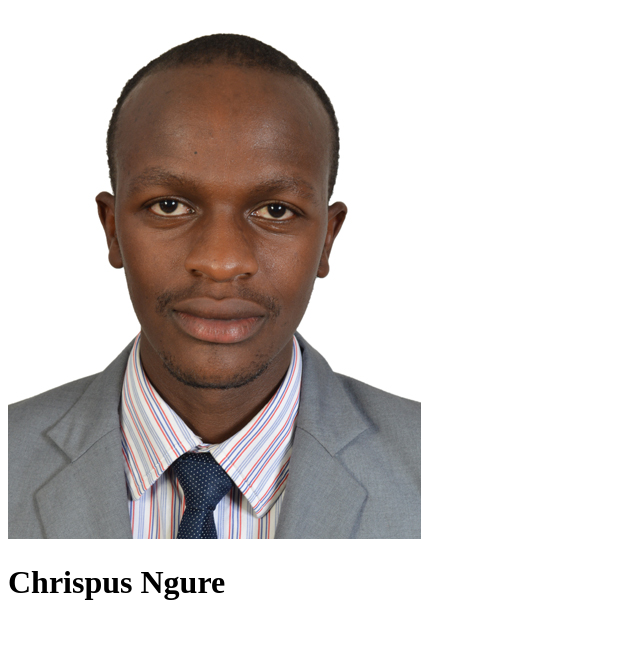
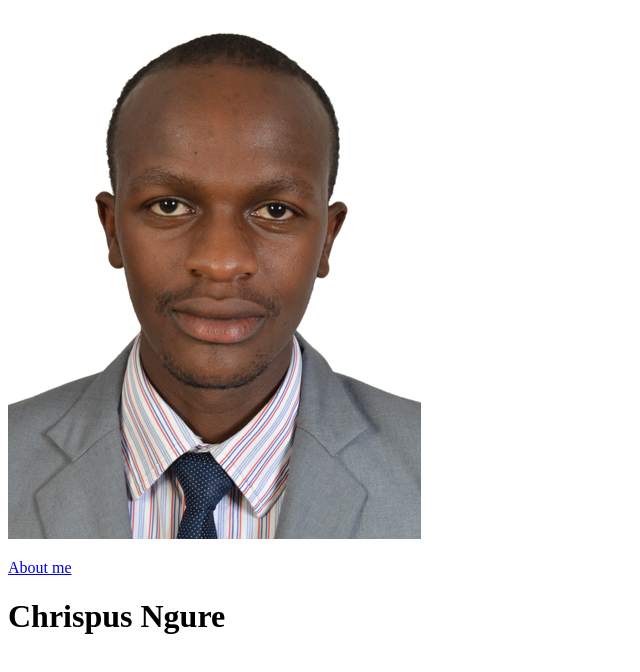
Before and after one commit to Slim95Chrisp/first-portfolio, a plain HTML site: page index.html in a window 1280 px wide. Shown: the whole page, without its empty margins (0-640 px from the left). Drawn offline with Linux system fonts and the light colour scheme.

Commit message:
add link to aboutme.html page

```diff
--- a/index.html
+++ b/index.html
@@ -10,6 +10,7 @@
   <body>
 
       <img src="images/chrispus.jpg" alt="A photo of Slim95Chrisp.">
+      <p> <a href="aboutme.html">About me</a> </p>
         <h1>Chrispus Ngure</h1>
 
   </body>
```
Also changed, not shown: 1 other file.
